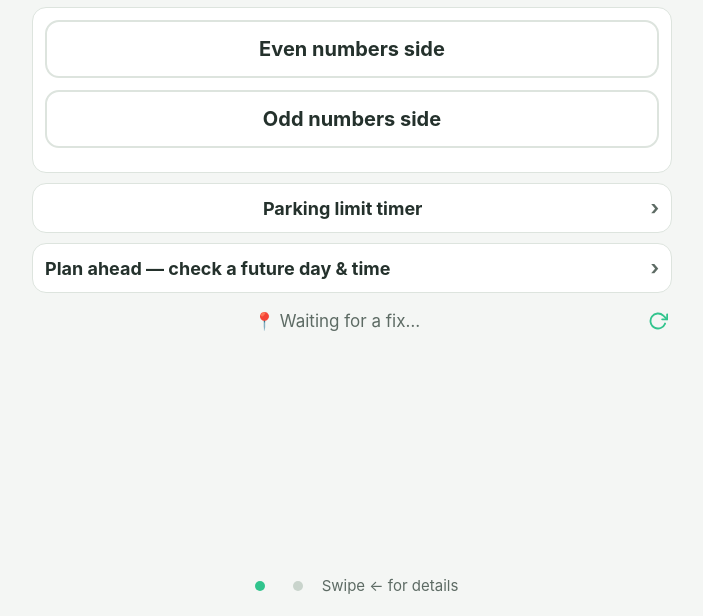
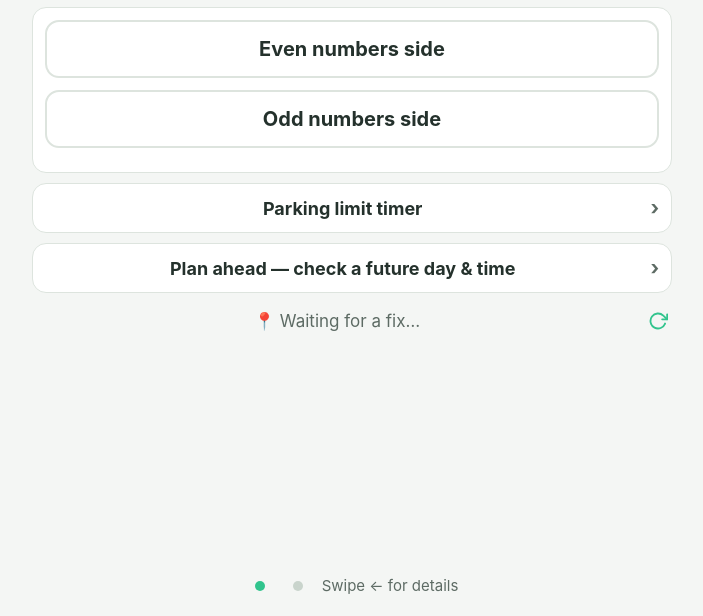
Before and after one commit to memoliro/jsm-tools.com, a plain HTML site: page ticket-saver-freud.html in a window 1280 px wide. Shown: the part 184-800 px from the top of the page, without its empty margins (288-991 px from the left). Drawn offline with Linux system fonts and the light colour scheme.

Commit message:
ticket-saver: center the Plan ahead toggle text like the limit row (his call)

```diff
--- a/ticket-saver-freud.html
+++ b/ticket-saver-freud.html
@@ -106,6 +106,7 @@
              width: 100%; background: none; border: 0; padding: 0; font-size: 18px; font-weight: 700;
              color: var(--ink); cursor: pointer; font-family: inherit; }
   .limitrow #limitToggleText { flex: 1; text-align: center; }
+  .limitrow #planToggleText { flex: 1; text-align: center; }
   .limitrow .chev { color: var(--muted); font-size: 20px; display: inline-block; }
   .limitrow.open .chev { transform: rotate(90deg); }
   .limitrow:hover .chev, .limitrow:focus-visible .chev { color: var(--accent); }
```
Also changed, not shown: ticket-saver-lacombe.html (+1 -0 lines), ticket-saver.html (+1 -0 lines).
